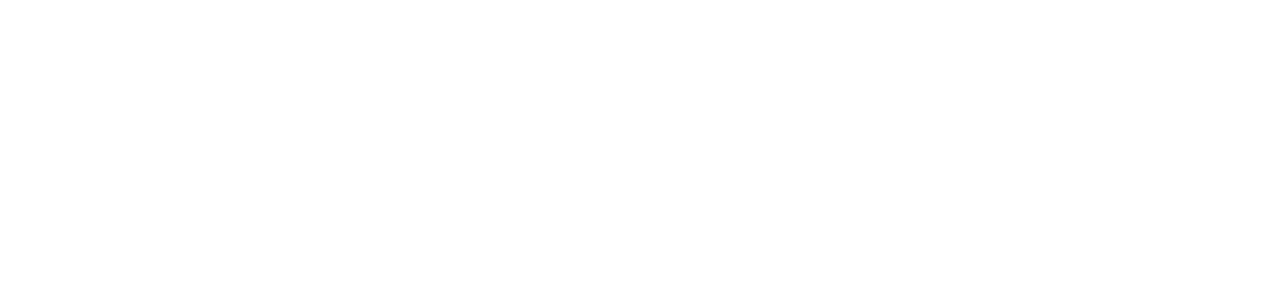
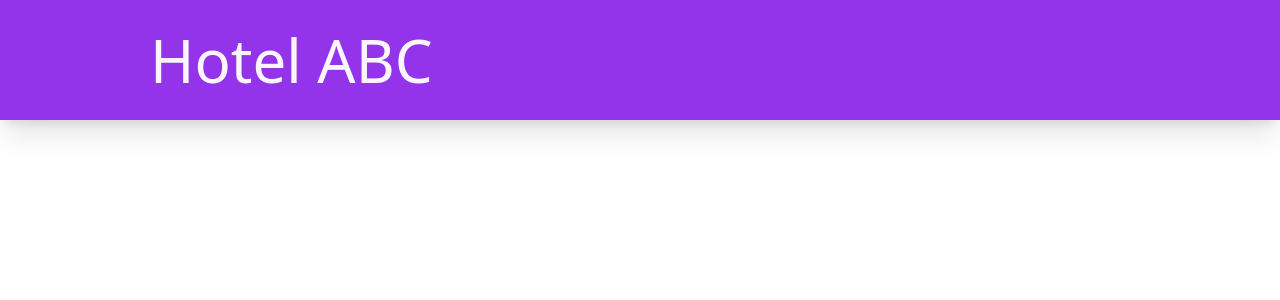
Before and after one commit to Dewruwan95/hotel-booking-frontend, a React (Vite) app: page / in a window 1280 px wide. Shown: the top 300 px of the page. Built offline with nearby package versions, Linux system fonts and the light colour scheme.

Commit message:
created basic header component

```diff
--- a/src/App.jsx
+++ b/src/App.jsx
@@ -1,5 +1,11 @@
+import Header from "./components/header";
+
 function App() {
-  return <></>;
+  return (
+    <>
+      <Header />
+    </>
+  );
 }
 
 export default App;
--- /dev/null
+++ b/src/components/Header.jsx
@@ -0,0 +1,11 @@
+function Header() {
+  return (
+    <div>
+      <header className="bg-purple-600 w-full h-[120px] flex items-center px-[150px] shadow-xl">
+        <h1 className="text-[60px] text-purple-50 ">Hotel ABC</h1>
+      </header>
+    </div>
+  );
+}
+
+export default Header;
```
